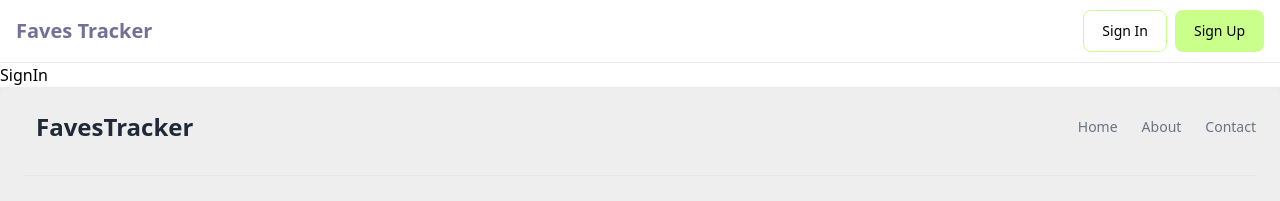
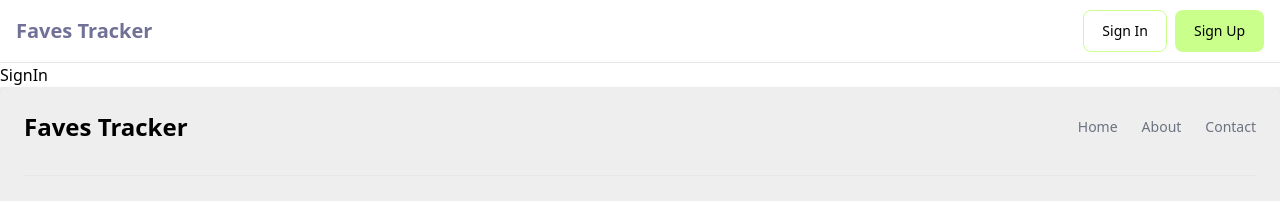
Before and after one commit to lizmery/faves-tracker, a React (Vite) app in the folder client/: page /sign-in in a window 1280 px wide. Shown: the top 201 px of the page. Built offline with nearby package versions, Linux system fonts and the light colour scheme.

Commit message:
create footer component

```diff
--- a/client/src/components/Footer.jsx
+++ b/client/src/components/Footer.jsx
@@ -9,10 +9,7 @@
             <Footer container className='bg-[#eee]'>
                 <div className="w-full">
                     <div className="w-full justify-between sm:flex sm:items-center sm:justify-between">
-                        <Footer.Brand
-                            href='/'
-                            name='FavesTracker'
-                        />
+                        <Link to='/' className='text-2xl font-bold'>Faves Tracker</Link>
                         <Footer.LinkGroup>
                             <Footer.Link href='/'>Home</Footer.Link>
                             <Footer.Link href='/'>About</Footer.Link>
```
